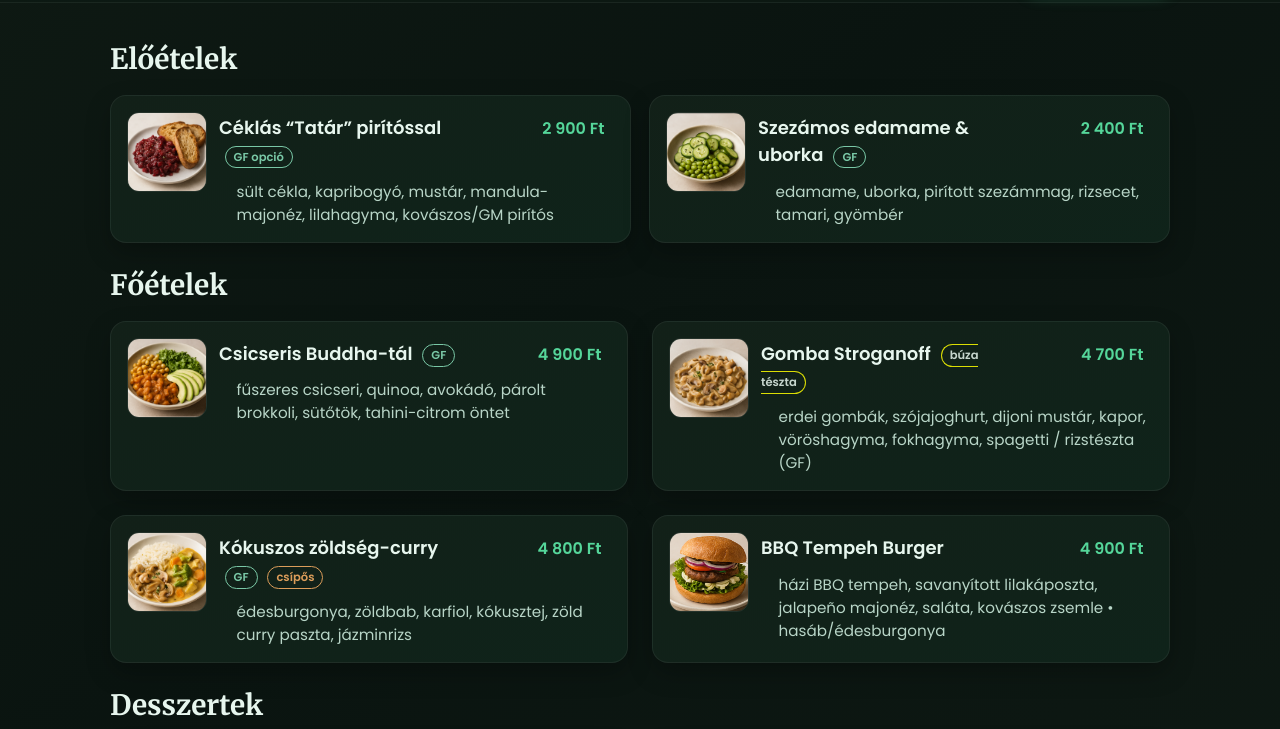
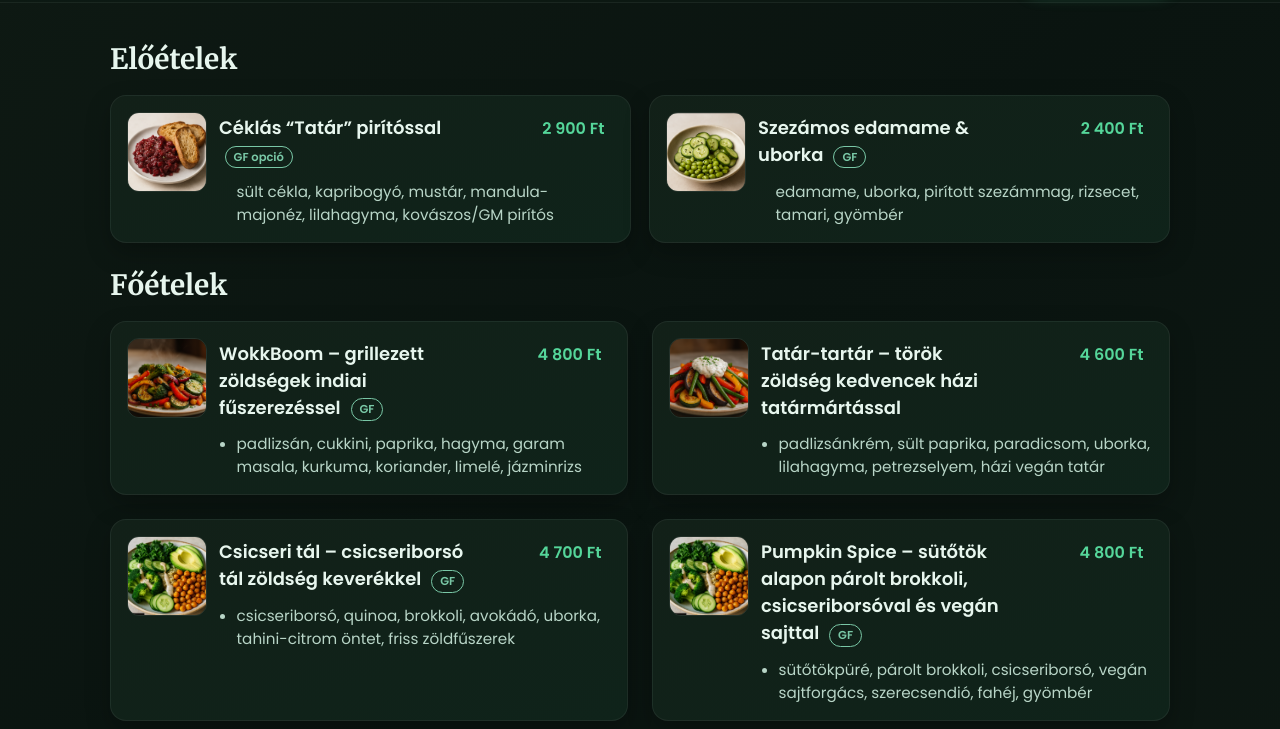
Before and after one commit to c6f14/info-alap-beadando, a plain HTML site: page etlap.html in a window 1280 px wide. Shown: the part 71-800 px from the top of the page. Drawn offline with Linux system fonts and the light colour scheme.

Commit message:
added favourite meals

```diff
--- a/etlap.html
+++ b/etlap.html
@@ -63,6 +63,62 @@
   <section class="menu-section">
     <h2 class="section-title">Főételek</h2>
     <div class="grid menu-grid two-per-row">
+      <!-- WokkBoom -->
+    <article class="menu-card">
+    <img src="images/etlap/wokkboom.PNG" alt="WokkBoom – grillezett zöldségek indiai fűszerezéssel">
+    <div>
+        <div class="menu-header">
+        <h3>WokkBoom – grillezett zöldségek indiai fűszerezéssel <span class="tag tag--gf">GF</span></h3>
+        <span class="price">4 800 Ft</span>
+        </div>
+        <ul class="ingredients">
+        <li>padlizsán, cukkini, paprika, hagyma, garam masala, kurkuma, koriander, limelé, jázminrizs</li>
+        </ul>
+    </div>
+    </article>
+
+    <!-- Tatár-tartár -->
+    <article class="menu-card">
+    <img src="images/etlap/tatar_tartar.PNG" alt="Tatár-tartár – török zöldség kedvencek házi tatármártással">
+    <div>
+        <div class="menu-header">
+        <h3>Tatár-tartár – török zöldség kedvencek házi tatármártással</h3>
+        <span class="price">4 600 Ft</span>
+        </div>
+        <ul class="ingredients">
+        <li>padlizsánkrém, sült paprika, paradicsom, uborka, lilahagyma, petrezselyem, házi vegán tatár</li>
+        </ul>
+    </div>
+    </article>
+
+    <!-- Csicseri tál -->
+    <article class="menu-card">
+    <img src="images/etlap/csicseri_tal.PNG" alt="Csicseri tál – csicseriborsó tál zöldség keverékkel">
+    <div>
+        <div class="menu-header">
+        <h3>Csicseri tál – csicseriborsó tál zöldség keverékkel <span class="tag tag--gf">GF</span></h3>
+        <span class="price">4 700 Ft</span>
+        </div>
+        <ul class="ingredients">
+        <li>csicseriborsó, quinoa, brokkoli, avokádó, uborka, tahini-citrom öntet, friss zöldfűszerek</li>
+        </ul>
+    </div>
+    </article>
+
+    <!-- Pumpkin Spice -->
+    <article class="menu-card">
+    <img src="images/etlap/csicseri_tal.PNG" alt="Pumpkin Spice – sütőtök alapon párolt brokkoli, csicseriborsóval és vegán sajttal">
+    <div>
+        <div class="menu-header">
+        <h3>Pumpkin Spice – sütőtök alapon párolt brokkoli, csicseriborsóval és vegán sajttal <span class="tag tag--gf">GF</span></h3>
+        <span class="price">4 800 Ft</span>
+        </div>
+        <ul class="ingredients">
+        <li>sütőtökpüré, párolt brokkoli, csicseriborsó, vegán sajtforgács, szerecsendió, fahéj, gyömbér</li>
+        </ul>
+    </div>
+    </article>
+
       <article class="menu-card">
         <img src="images/etlap/csicseri_buddha.PNG" alt="Csicseris Buddha-tál">
         <div>
```
Also changed, not shown: images/etlap/csicseri_tal.PNG (added), images/etlap/tatar_tartar.PNG (added), images/etlap/wokkboom.PNG (added).
